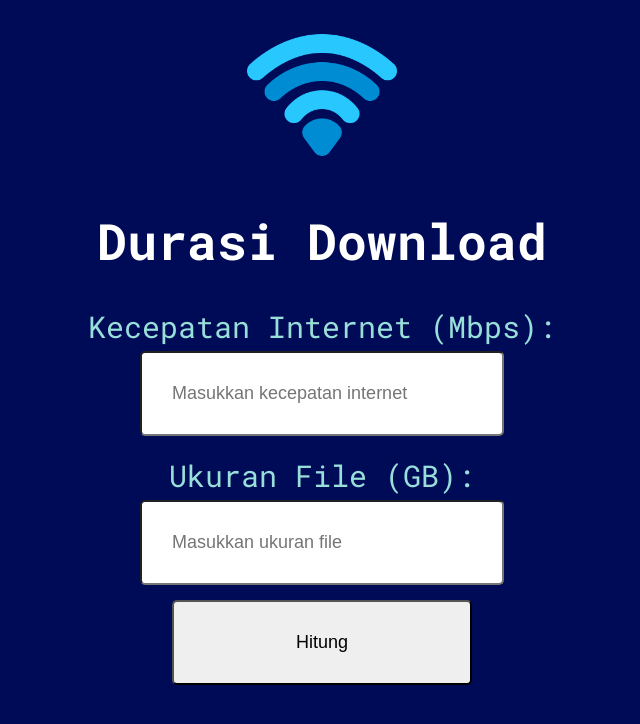
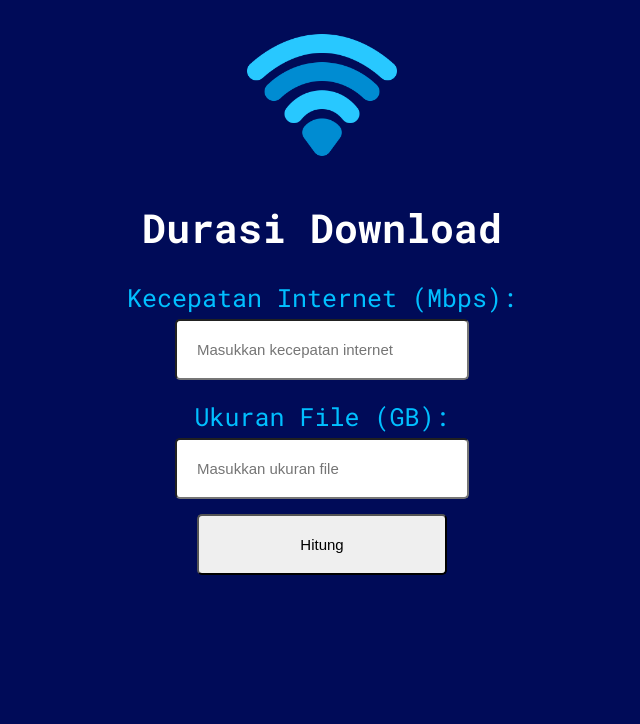
Before and after one commit to KhalishAjhar02/Website-Personal, a plain HTML site: page index.html in a window 1280 px wide. Shown: the whole page, without its empty margins (318-958 px from the left). Drawn offline with Linux system fonts and the light colour scheme.

Commit message:
Update style.css

```diff
--- a/style.css
+++ b/style.css
@@ -10,18 +10,18 @@ body {
 label {
   display: block;
   margin: 5px 0 5px;
-  color: #98ded9;
-  font-size: 30px;
+  color: #00bfff;
+  font-size: 25px;
 }
 
 input,
 button {
-  padding: 30px;
+  padding: 20px;
   margin-bottom: 15px;
   width: 100%;
-  max-width: 300px;
+  max-width: 250px;
   border-radius: 5px;
-  font-size: 18px;
+  font-size: 15px;
 }
 
 button {
@@ -39,10 +39,15 @@ img {
 
 h1 {
   color: white;
-  font-size: 50px;
+  font-size: 40px;
 }
 
 h2 {
-  color: #98ded9;
-  font-size: 30px;
+  color: #00bfff;
+  font-size: 20px;
 }
+
+#clock {
+  font-size: 20px;
+  color: white;
+}
```
